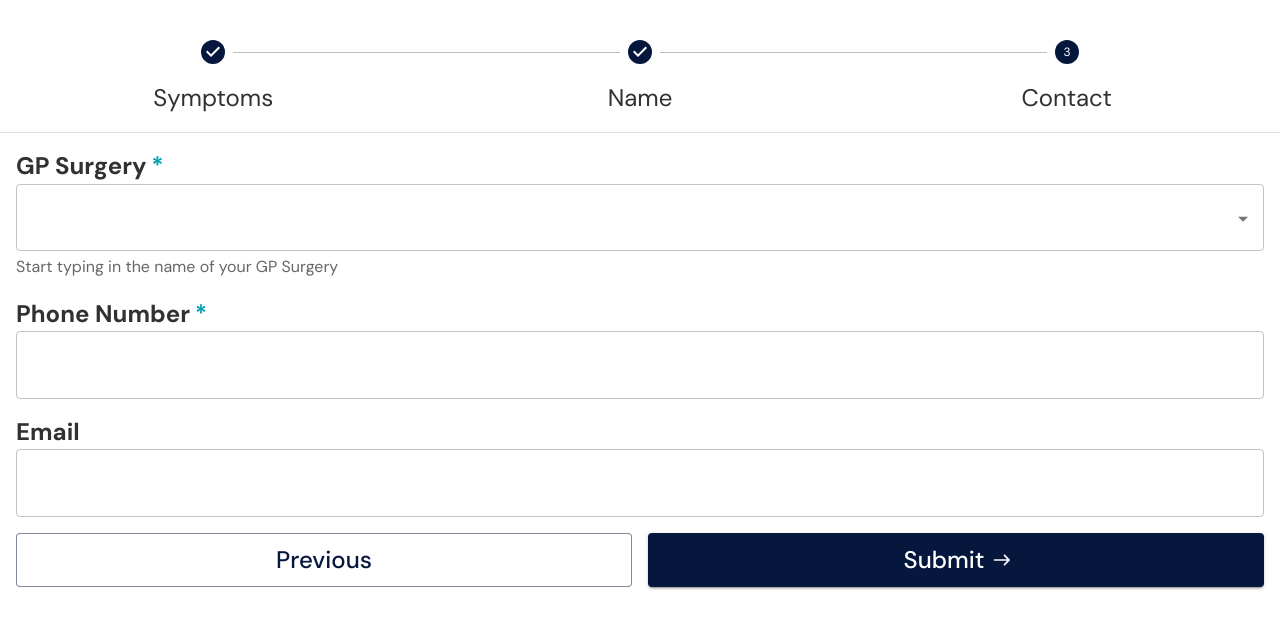
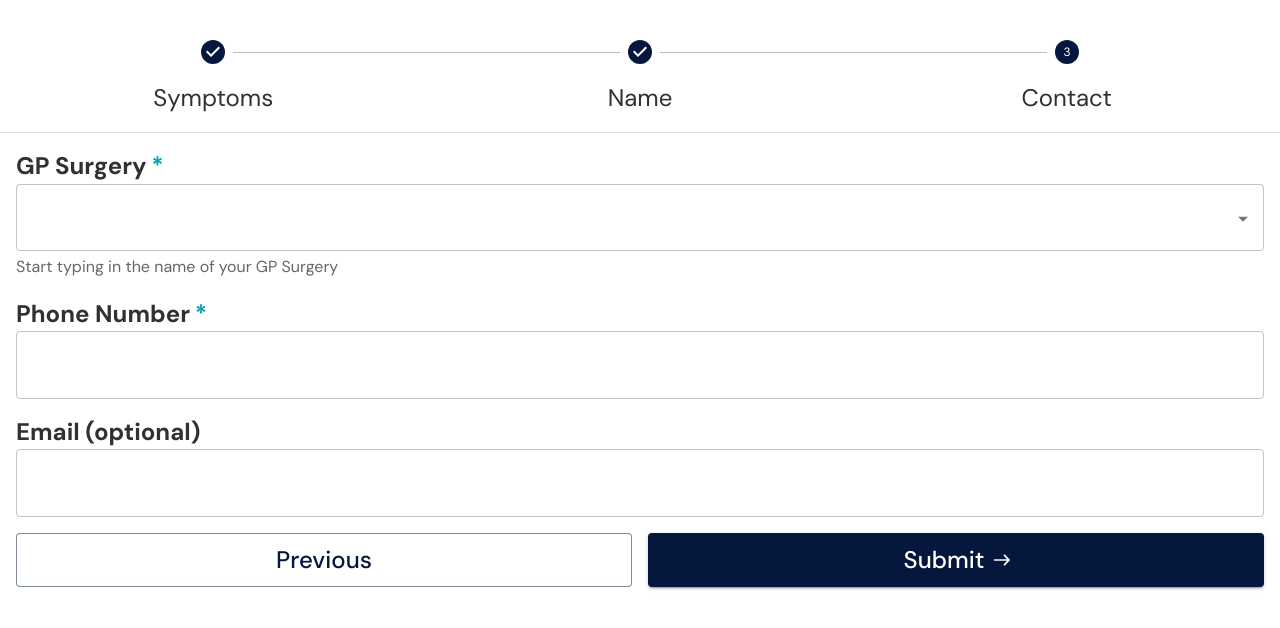
Before and after one commit to fahed-arshad/quick-care-form, a Next.js app in the folder kinwell-form/: page /contact in a window 1280 px wide. Shown: the top 628 px of the page. Built offline with nearby package versions, Linux system fonts and the light colour scheme; no server answers.

Commit message:
make email optional

```diff
--- a/kinwell-form/src/app/contact/ContactForm.tsx
+++ b/kinwell-form/src/app/contact/ContactForm.tsx
@@ -197,7 +197,7 @@ export default function ContactForm({
             </Grid>
             <Grid size={{ xs: 12 }}>
               <InputLabel htmlFor="email" margin="dense">
-                Email
+                Email (optional)
               </InputLabel>
               <TextField
                 id="email"
```
